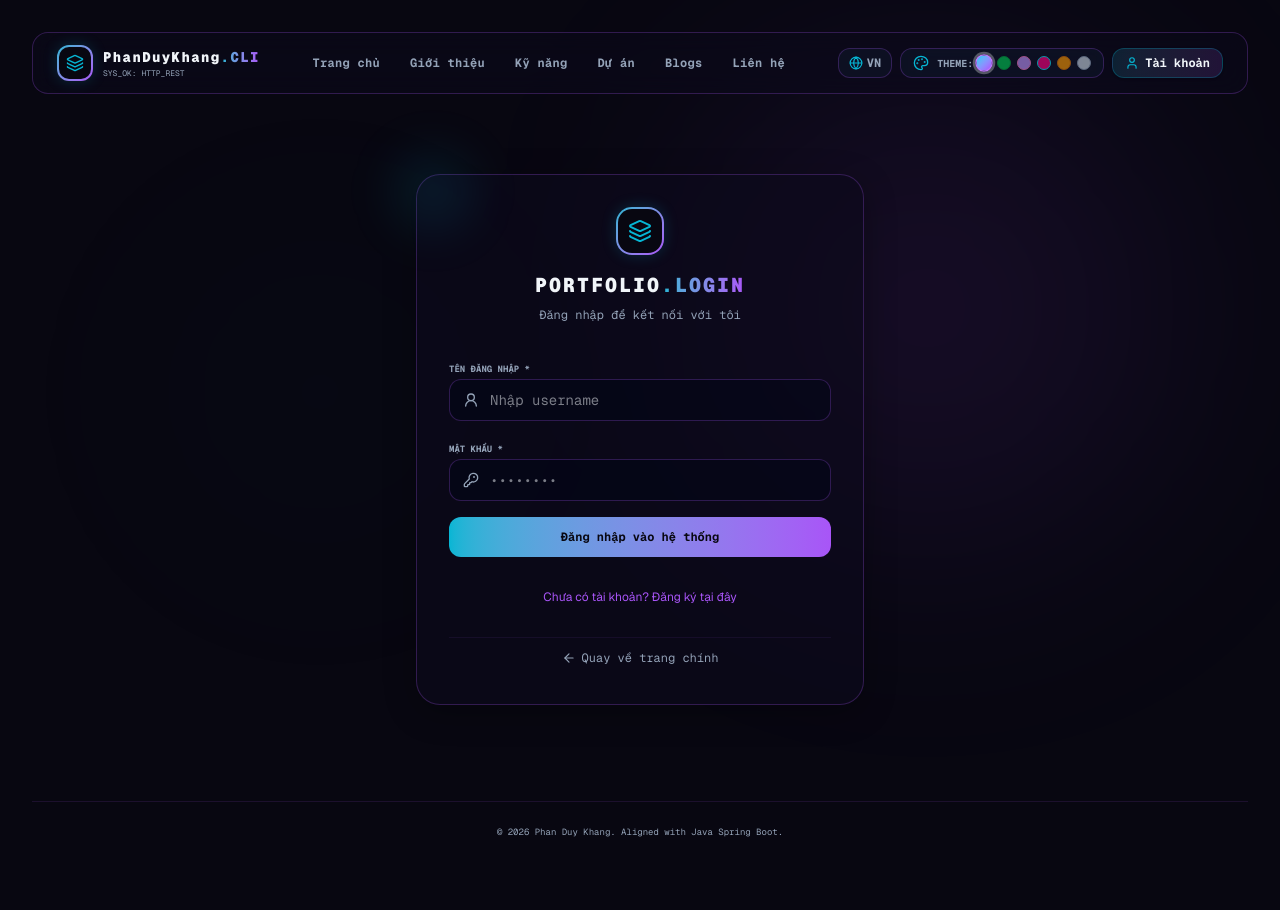
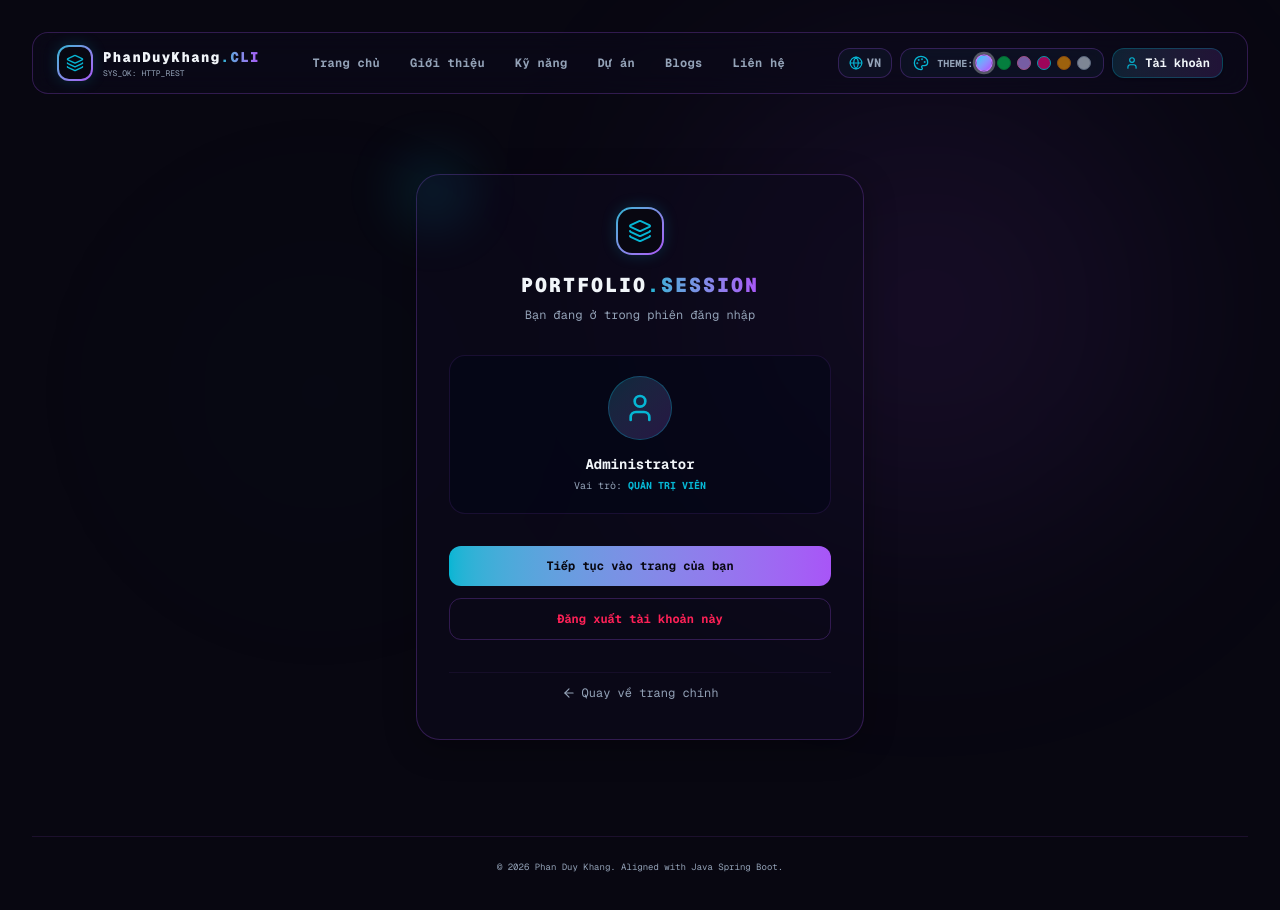
Before and after one commit to KhangIsTheBest/portfolio-cli, a Next.js app: page /login in a window 1280 px wide. Before the commit this address had no page. Shown: the top 910 px of the page. Built offline with nearby package versions, Linux system fonts and the light colour scheme; sample sign-in values are in the browser's storage.

Commit message:
fix session auto-redirect loop and admin role check fallback

```diff
--- a/src/app/admin/layout.tsx
+++ b/src/app/admin/layout.tsx
@@ -38,6 +38,8 @@ export default function AdminLayout({ children }: { children: React.ReactNode })
 
   const handleLogout = () => {
     localStorage.removeItem('admin-token');
+    localStorage.removeItem('user-token');
+    localStorage.removeItem('user-profile');
     router.push('/');
   };
 
--- a/src/app/contact/page.tsx
+++ b/src/app/contact/page.tsx
@@ -78,6 +78,7 @@ export default function ContactPage() {
   };
 
   const handleLogout = () => {
+    localStorage.removeItem('admin-token');
     localStorage.removeItem('user-token');
     localStorage.removeItem('user-profile');
     setLoggedInUser(null);
--- a/src/app/login/page.tsx
+++ b/src/app/login/page.tsx
@@ -24,16 +24,35 @@ export default function LoginPage() {
   const [errorMsg, setErrorMsg] = useState<string | null>(null);
   const [successMsg, setSuccessMsg] = useState<string | null>(null);
 
+  // Session check states
+  const [alreadyLoggedIn, setAlreadyLoggedIn] = useState(false);
+  const [loggedInRole, setLoggedInRole] = useState<'admin' | 'user' | null>(null);
+  const [profileName, setProfileName] = useState('');
+
   // Check if already authenticated on mount
   useEffect(() => {
     const adminToken = localStorage.getItem('admin-token');
     const userToken = localStorage.getItem('user-token');
     if (adminToken) {
-      router.push('/admin');
+      setAlreadyLoggedIn(true);
+      setLoggedInRole('admin');
+      setProfileName('Administrator');
     } else if (userToken) {
-      router.push('/contact');
+      setAlreadyLoggedIn(true);
+      setLoggedInRole('user');
+      const profileStr = localStorage.getItem('user-profile');
+      if (profileStr) {
+        try {
+          const profile = JSON.parse(profileStr);
+          setProfileName(profile.fullName || profile.username || 'Guest');
+        } catch (e) {
+          setProfileName('Guest');
+        }
+      } else {
+        setProfileName('Guest');
+      }
     }
-  }, [router]);
+  }, []);
 
   const handleSubmit = async (e: React.FormEvent) => {
     e.preventDefault();
@@ -72,7 +91,7 @@ export default function LoginPage() {
         // Login API call
         const data = await apiService.login(username.trim(), password.trim());
         const roles = data.roles || [];
-        const isAdmin = roles.includes('ROLE_ADMIN') || username.toLowerCase().includes('admin');
+        const isAdmin = roles.includes('ROLE_ADMIN');
 
         if (isAdmin) {
           router.push('/admin');
@@ -105,6 +124,97 @@ export default function LoginPage() {
       setIsSubmitting(false);
     }
   };
+
+  if (alreadyLoggedIn) {
+    return (
+      <div className="min-h-[75vh] flex items-center justify-center py-12 px-4 sm:px-6 lg:px-8 relative animate-fade-in">
+        <div className="max-w-md w-full space-y-8 p-8 border border-border-custom glass-panel rounded-3xl relative">
+          {/* Accent Top Orb */}
+          <div className="absolute -top-6 -left-6 w-20 h-20 rounded-full bg-cyan-custom/10 blur-xl pointer-events-none" />
+
+          {/* Logo and Headings */}
+          <div className="text-center">
+            <div className="mx-auto h-12 w-12 rounded-2xl bg-gradient-to-br from-cyan-custom to-purple-custom shadow-glow p-0.5 flex items-center justify-center text-bg mb-4 select-none">
+              <div className="w-full h-full rounded-[14px] bg-bg flex items-center justify-center text-cyan-custom">
+                <Layers className="w-6 h-6" />
+              </div>
+            </div>
+            <h2 className="text-xl font-black tracking-widest text-text">
+              PORTFOLIO
+              <span className="text-transparent bg-clip-text bg-gradient-to-r from-cyan-custom to-purple-custom">
+                .SESSION
+              </span>
+            </h2>
+            <p className="mt-2 text-xs font-mono text-secondary">
+              {locale === 'vi' ? 'Bạn đang ở trong phiên đăng nhập' : 'You are currently logged in'}
+            </p>
+          </div>
+
+          {/* Session Profile Card */}
+          <div className="p-5 rounded-2xl border border-border-custom/50 bg-slate-950/45 flex flex-col items-center space-y-3.5 relative overflow-hidden">
+            <div className="w-16 h-16 rounded-full bg-gradient-to-br from-cyan-custom/20 to-purple-custom/20 flex items-center justify-center border border-cyan-custom/30 text-cyan-custom">
+              <User className="w-8 h-8" />
+            </div>
+
+            <div className="text-center space-y-1">
+              <h3 className="text-sm font-bold text-text">{profileName}</h3>
+              <p className="text-[10px] font-mono text-secondary">
+                {locale === 'vi' ? 'Vai trò:' : 'Role:'}{' '}
+                <span className="text-cyan-custom uppercase font-bold">
+                  {loggedInRole === 'admin' ? (locale === 'vi' ? 'Quản trị viên' : 'Administrator') : (locale === 'vi' ? 'Thành viên' : 'Visitor/Guest')}
+                </span>
+              </p>
+            </div>
+          </div>
+
+          {/* Actions */}
+          <div className="space-y-3">
+            <button
+              onClick={() => {
+                if (loggedInRole === 'admin') {
+                  router.push('/admin');
+                } else {
+                  router.push('/contact');
+                }
+              }}
+              className="flex items-center justify-center space-x-2 w-full px-4 py-3 rounded-xl bg-gradient-to-r from-cyan-custom to-purple-custom text-bg font-bold text-xs hover:brightness-110 active:scale-[0.98] transition-all hover:shadow-glow cursor-pointer"
+            >
+              <span>
+                {locale === 'vi' ? 'Tiếp tục vào trang của bạn' : 'Continue to Your Panel'}
+              </span>
+            </button>
+
+            <button
+              onClick={() => {
+                localStorage.removeItem('admin-token');
+                localStorage.removeItem('user-token');
+                localStorage.removeItem('user-profile');
+                setAlreadyLoggedIn(false);
+                setLoggedInRole(null);
+                setProfileName('');
+              }}
+              className="flex items-center justify-center w-full px-4 py-3 rounded-xl border border-border-custom text-rose-500 hover:bg-rose-500/10 font-bold text-xs active:scale-[0.98] transition-all cursor-pointer"
+            >
+              <span>
+                {locale === 'vi' ? 'Đăng xuất tài khoản này' : 'Sign Out of This Account'}
+              </span>
+            </button>
+          </div>
+
+          {/* Back Link */}
+          <div className="text-center pt-2.5 border-t border-border-custom/30 mt-4">
+            <Link
+              href="/"
+              className="inline-flex items-center space-x-1.5 text-xs text-secondary hover:text-cyan-custom transition font-mono"
+            >
+              <ArrowLeft className="w-3.5 h-3.5" />
+              <span>{locale === 'vi' ? 'Quay về trang chính' : 'Return to Website'}</span>
+            </Link>
+          </div>
+        </div>
+      </div>
+    );
+  }
 
   return (
     <div className="min-h-[75vh] flex items-center justify-center py-12 px-4 sm:px-6 lg:px-8 relative animate-fade-in">
--- a/src/services/api.ts
+++ b/src/services/api.ts
@@ -214,7 +214,7 @@ export const apiService = {
     }
 
     if (token) {
-      const isAdmin = roles.includes('ROLE_ADMIN') || username.toLowerCase().includes('admin');
+      const isAdmin = roles.includes('ROLE_ADMIN');
       if (isAdmin) {
         localStorage.removeItem('user-token');
         localStorage.removeItem('user-profile');
```
